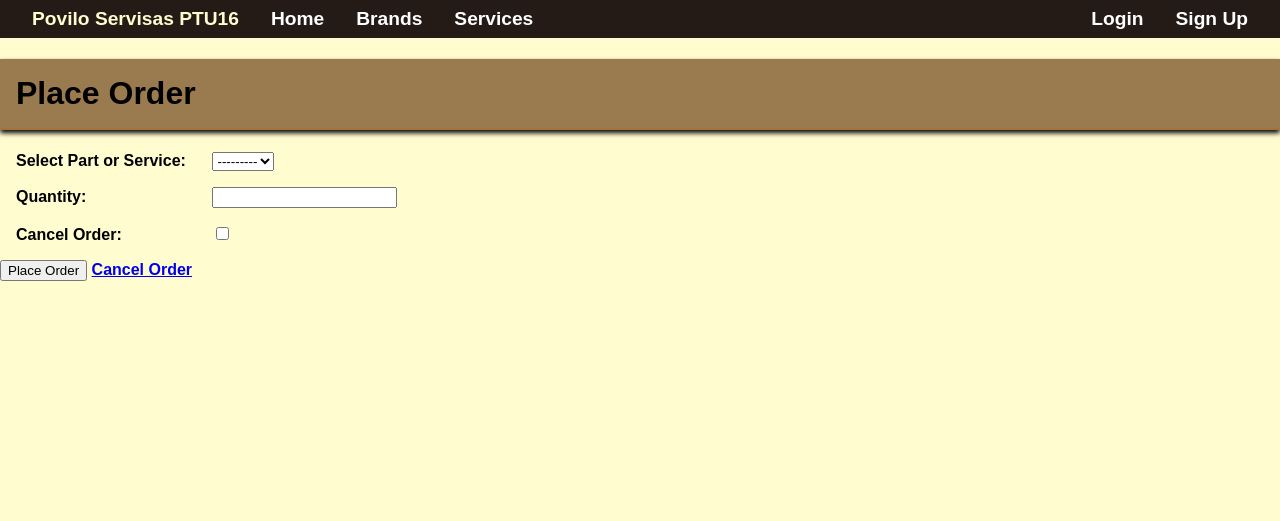
After one commit to povilastsk/ptu16_autoservisas, a Django app: page /place_order/1/ in a window 1280 px wide. The commit adds this page. Shown: the top 521 px of the page. Run offline with Django 4.2, Linux system fonts and the light colour scheme; data that the repository does not hold is empty.

Commit message:
user can add car, order service, cancel order, css

```diff
--- a/povilo_servisas/autoservisas/forms.py
+++ b/povilo_servisas/autoservisas/forms.py
@@ -15,3 +15,22 @@ class PartServiceReviewForm(forms.ModelForm):
         labels = {
             'content': '',
         }
+
+
+class OrderForm(forms.Form):
+    part_service = forms.ModelChoiceField(
+        queryset=models.PartService.objects.all(),
+        label="Select Part or Service",
+    )
+    quantity = forms.IntegerField(min_value=1, label="Quantity")
+    cancel_order = forms.BooleanField(required=False, initial=False, label="Cancel Order")
+
+
+class CarCreationForm(forms.ModelForm):
+    make = forms.CharField(label="Make", max_length=100)
+    model = forms.CharField(label="Model", max_length=100)
+    year = forms.IntegerField(label="Year")
+
+    class Meta:
+        model = models.Car
+        fields = ['make', 'model', 'year', 'plate', 'vin', 'color']
--- a/povilo_servisas/autoservisas/templates/base.html
+++ b/povilo_servisas/autoservisas/templates/base.html
@@ -17,7 +17,7 @@
             <li><a href="{% url "parts_and_services" %}">Services</a></li>
             <li class="spacer"></li>
             {% if user.is_authenticated %}
-                <li><a href="{% url "user_cars" %}">My Cars</a></li>
+                <li><a href="{% url "user_car_list" %}">My Cars</a></li>
                 {% if user.is_superuser or user.is_staff %}
                 <li><a href="{% url "admin:index" %}">Admin</a></li>
                 {% endif %}
--- /dev/null
+++ b/povilo_servisas/autoservisas/templates/library/order_form.html
@@ -0,0 +1,13 @@
+{% extends "base.html" %}
+{% block title %}Place Order{% endblock title %}
+{% block content %}
+<div class="container">
+    <h1>Place Order</h1>
+    <form method="post">
+        {% csrf_token %}
+        {{ form.as_p }}
+        <button type="submit">Place Order</button>
+        <a href="{% url 'user_car_list' %}" class="btn btn-danger">Cancel Order</a>
+    </form>
+</div>
+{% endblock content %}
--- a/povilo_servisas/autoservisas/templates/library/user_car_list.html
+++ b/povilo_servisas/autoservisas/templates/library/user_car_list.html
@@ -2,6 +2,7 @@
 {% block title %}My Cars from {{ block.super }}{% endblock title %}
 {% block content %}
 <h1>My Cars</h1>
+<a href="{% url 'add_car' %}" class="btn btn-primary add-car-button">Add Car</a>
 {% if car_list %}
     <table class="car-model-table">
         <tr>
@@ -9,6 +10,7 @@
             <th>Plate</th>
             <th>Vin</th>
             <th>Color</th>
+            <th>Action</th>
         </tr>
     {% for car in car_list %}
         <tr>
@@ -16,6 +18,7 @@
             <td>{{ car.plate }}</td>
             <td>{{ car.vin }}</td>
             <td>{{ car.color }}</td>
+            <td><a href="{% url 'place_order' car.id %}">Place Order</a></td>
         </tr>
     {% endfor %}
     </table>
--- a/povilo_servisas/autoservisas/urls.py
+++ b/povilo_servisas/autoservisas/urls.py
@@ -2,12 +2,17 @@ from django.urls import path
 from . import views
 
 urlpatterns = [
+    path('my_cars/', views.UserCarListView.as_view(), name='my_cars'),
     path('', views.index, name='index'),
     path('brands/', views.brands, name='brands'),
     path('brands/<str:brand>/', views.brand_detail, name='brand_detail'),
     path('car/<int:car_id>/service-orders/', views.CarServiceOrderListView.as_view(), name='car_service_orders'),
-    path('cars/my/', views.UserCarListView.as_view(), name="user_cars"),
+    path('user_car_list/', views.UserCarListView.as_view(), name='user_car_list'),
     path('parts-and-services/', views.PartServiceListView.as_view(), name='parts_and_services'),
     path('parts-and-services/<int:pk>/', views.PartServiceDetailView.as_view(), name='partservice_detail'),
     path('review/create/', views.review_create, name='review_create'),
+    path('place_order/<int:car_id>/', views.PlaceOrderView.as_view(), name='place_order'),
+    path('cancel_order/<int:order_id>/', views.CancelOrderView.as_view(), name='cancel_order'),
+    path('add_car/', views.add_car, name='add_car'),
+
 ]
--- a/povilo_servisas/autoservisas/views.py
+++ b/povilo_servisas/autoservisas/views.py
@@ -9,6 +9,54 @@ from django.views import generic
 from django.urls import reverse
 from . import models, forms
 from .forms import BrandSearchForm
+
+
+class PlaceOrderView(generic.edit.FormView):
+    template_name = 'library/order_form.html'
+    form_class = forms.OrderForm
+
+    def form_valid(self, form):
+        car_id = self.kwargs['car_id']
+        car = get_object_or_404(models.Car, pk=car_id)
+        part_service = form.cleaned_data['part_service']
+        quantity = form.cleaned_data['quantity']
+        cancel_order = form.cleaned_data.get('cancel_order')
+
+        if cancel_order:
+            service_order = models.ServiceOrder.objects.create(
+                car=car, status=3
+            )
+            messages.success(self.request, 'Order canceled successfully.')
+        else:
+            service_order = models.ServiceOrder.objects.create(car=car)
+
+            models.OrderLine.objects.create(
+                order=service_order,
+                part_service=part_service,
+                quantity=quantity,
+                price=part_service.price * quantity,
+            )
+
+            messages.success(self.request, 'Order placed successfully.')
+
+        return redirect('user_car_list')
+
+    def get_context_data(self, **kwargs):
+        context = super().get_context_data(**kwargs)
+        context['car_id'] = self.kwargs['car_id']
+        return context
+
+
+class CancelOrderView(generic.View):
+    def get(self, request, order_id):
+        order = get_object_or_404(models.ServiceOrder, pk=order_id)
+        if order.status == 0:
+            order.status = 3
+            order.save()
+            messages.success(request, 'Order canceled successfully.')
+        else:
+            messages.error(request, 'Cannot cancel this order.')
+        return redirect('serviceorder_list')
 
 
 class UserCarListView(LoginRequiredMixin, generic.ListView):
@@ -142,3 +190,28 @@ def review_create(request: HttpRequest):
         form = forms.PartServiceReviewForm()
 
     return render(request, 'partservice_review_create.html', {'form': form})
+
+
+def add_car(request):
+    if request.method == 'POST':
+        form = forms.CarCreationForm(request.POST)
+        if form.is_valid():
+            car_model, created = models.CarModel.objects.get_or_create(
+                make=form.cleaned_data['make'],
+                model=form.cleaned_data['model'],
+                year=form.cleaned_data['year']
+            )
+            new_car = models.Car(
+                car_model=car_model,
+                plate=form.cleaned_data['plate'],
+                vin=form.cleaned_data['vin'],
+                color=form.cleaned_data['color'],
+                owner=request.user
+            )
+            new_car.save()
+
+            return redirect('my_cars')
+    else:
+        form = forms.CarCreationForm()
+
+    return render(request, 'add_car.html', {'form': form})
```
Also changed, not shown: povilo_servisas/autoservisas/admin.py (+6 -8 lines), povilo_servisas/autoservisas/models.py (+3 -4 lines), povilo_servisas/autoservisas/static/css/base_style.css (+28 -7 lines), povilo_servisas/autoservisas/templates/add_car.html (added, +11 -0 lines), povilo_servisas/autoservisas/templates/library/serviceorder_list.html (+8 -18 lines), povilo_servisas/autoservisas/migrations/0007_remove_car_customer_alter_serviceorder_status.py (added).
